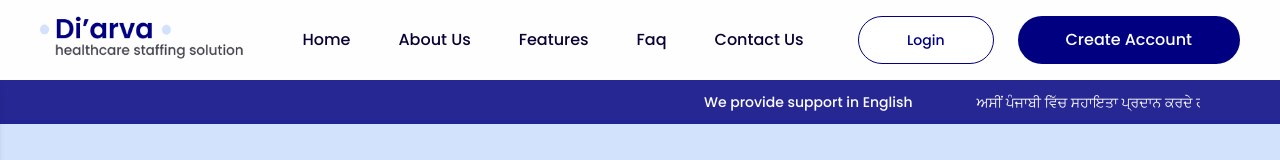
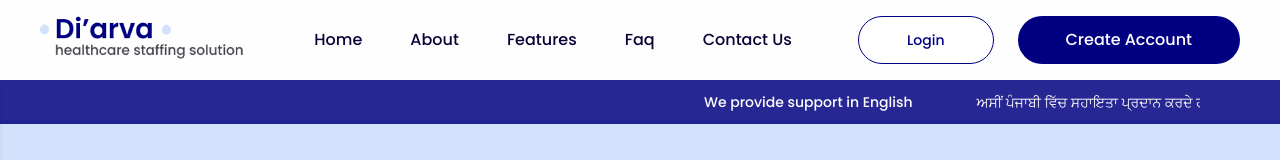
Before and after one commit to Di-arva/Frontend, a React (Vite) app: page / in a window 1280 px wide. Shown: the top 160 px of the page. Built offline with nearby package versions, Linux system fonts and the light colour scheme.

Commit message:
Fix changes in navigation

```diff
--- a/src/Components/Navigation.jsx
+++ b/src/Components/Navigation.jsx
@@ -44,7 +44,7 @@ const Navigation = () => {
           </li>
           <li className={getNavLinkClassName(location.hash === "#aboutus")}>
             <HashLink smooth to="/#aboutus">
-              About Us
+              About
             </HashLink>
           </li>
           <li className={getNavLinkClassName(location.hash === "#features")}>
```
